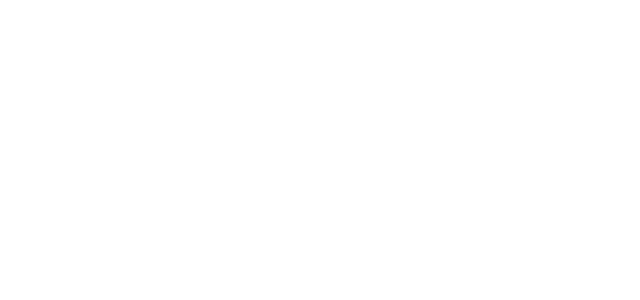
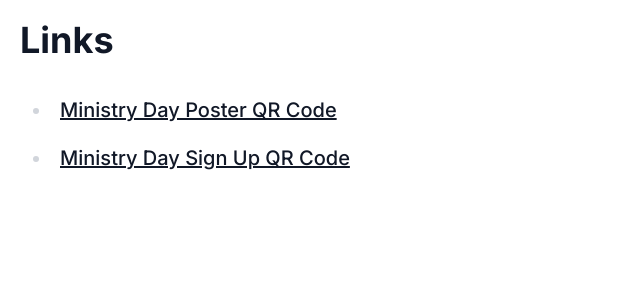
Before and after one commit to bethelag-av/bethelag-av, a Next.js app in the folder webapps/links/: page / in a window 1280 px wide. Shown: the top 300 px of the page, without its empty margins (0-640 px from the left). Built offline with nearby package versions, Linux system fonts and the light colour scheme.

Commit message:
added redirect link for poster, added main index of links

```diff
--- /dev/null
+++ b/webapps/links/app/ministry-day-2023/poster/route.tsx
@@ -0,0 +1,5 @@
+import { NextResponse } from 'next/server';
+
+export function GET() {
+  return NextResponse.redirect('https://tinyurl.com/MOHRegister');
+}
--- a/webapps/links/app/page.tsx
+++ b/webapps/links/app/page.tsx
@@ -1,3 +1,19 @@
 export default function Home() {
-  return <></>;
+  return (
+    <main className="p-5">
+      <article className="prose lg:prose-xl">
+        <h2>Links</h2>
+        <ul>
+          <li>
+            <a href="/ministry-day-2023/poster">Ministry Day Poster QR Code</a>
+          </li>
+          <li>
+            <a href="/ministry-day-2023/sign-up">
+              Ministry Day Sign Up QR Code
+            </a>
+          </li>
+        </ul>
+      </article>
+    </main>
+  );
 }
```
